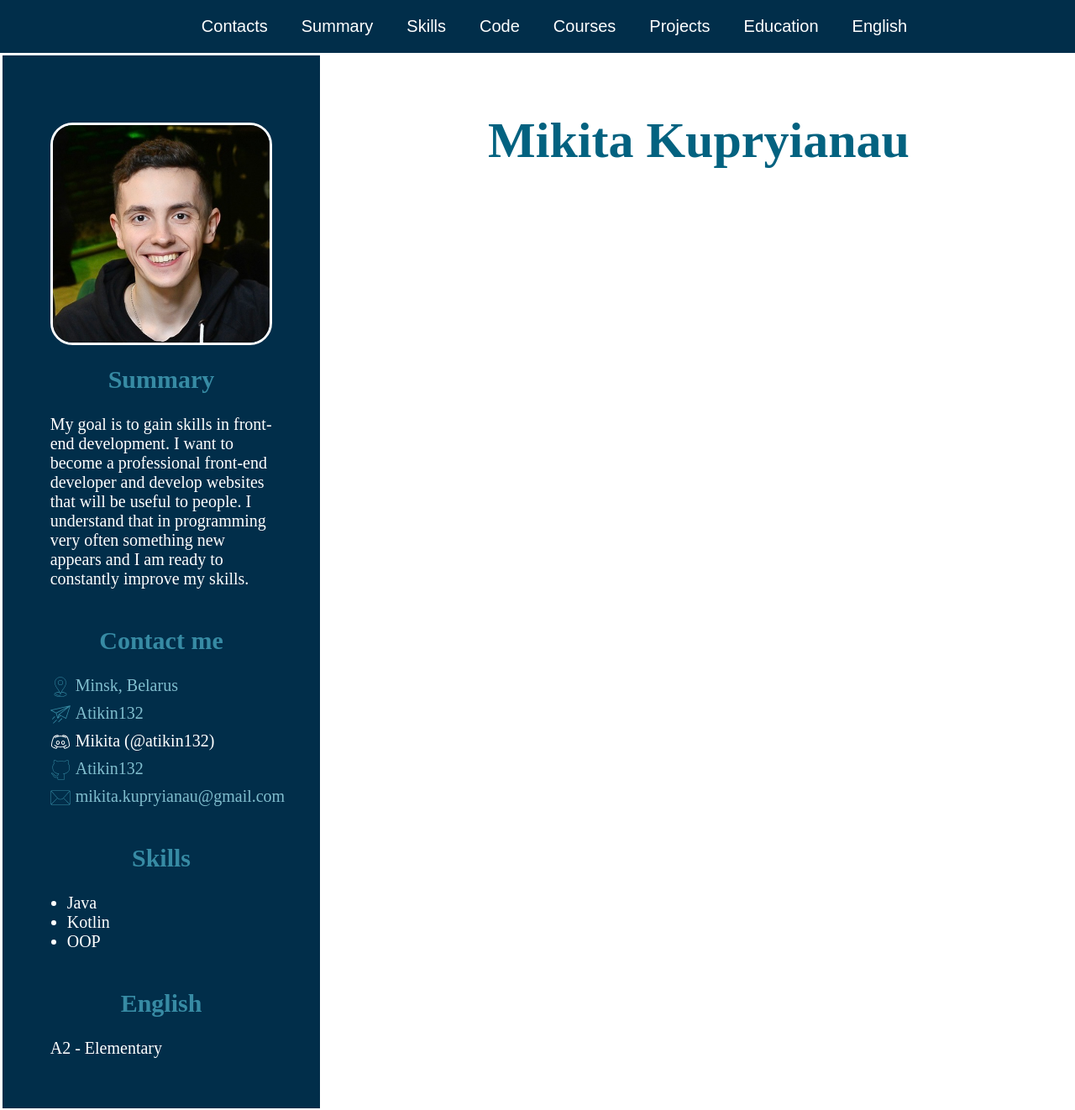
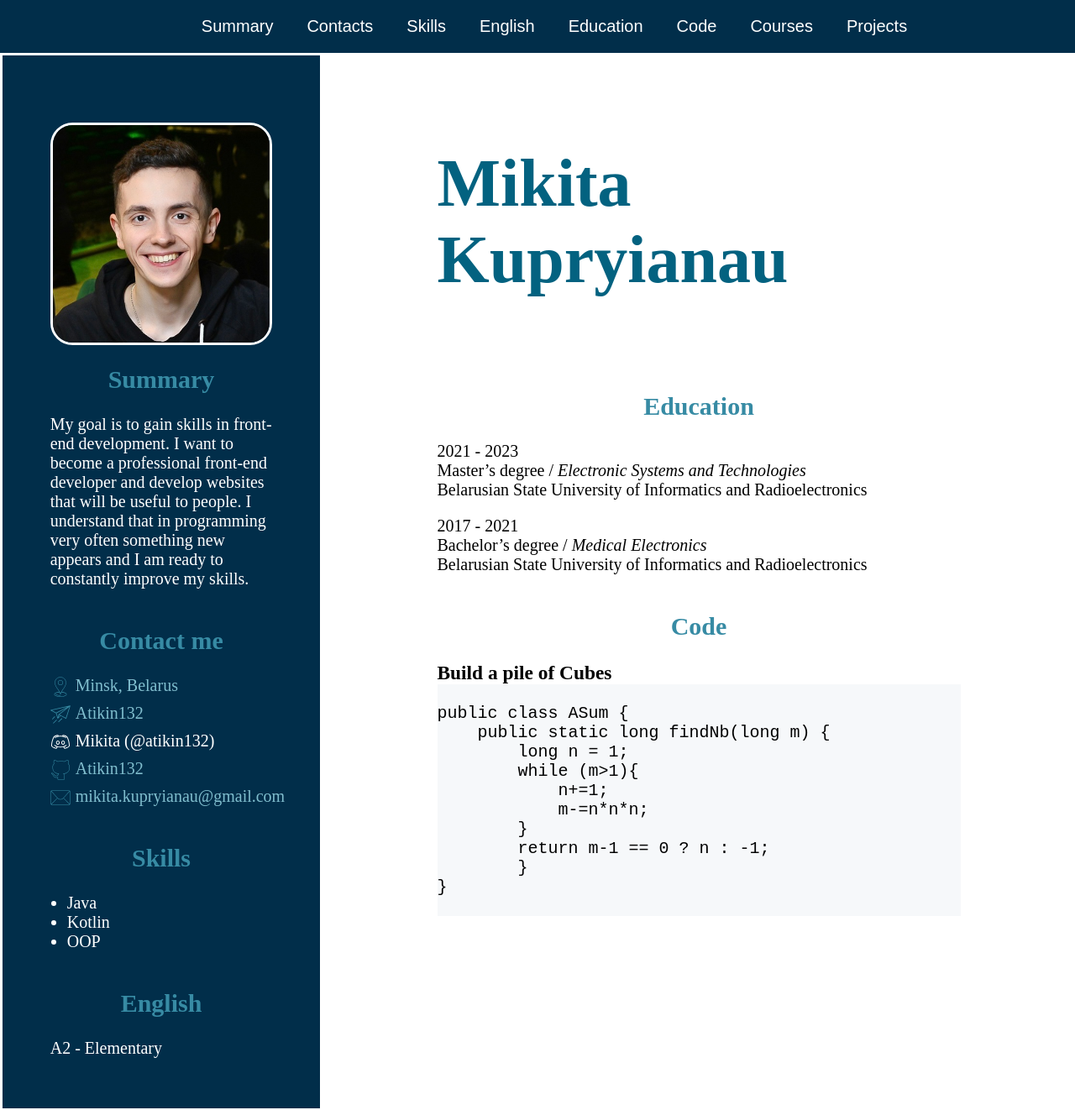
Before and after one commit to Atikin132/rsschool-cv, a plain HTML site: page index.html in a window 1280 px wide. Shown: the top 1322 px of the page at 84% size. Drawn offline with Linux system fonts and the light colour scheme.

Commit message:
feat: add education, code

```diff
--- a/index.html
+++ b/index.html
@@ -14,20 +14,20 @@
         <div class="container header-container">
             <nav class="nav">
                 <ul class="nav-list">
+                    <li class="nav-item"><a href="#summary" class="nav-link"><span class="nav-span">Summary</span></a>
+                    </li>
                     <li class="nav-item"><a href="#contacts" class="nav-link"><span class="nav-span">Contacts</span></a>
-                    </li>
-                    <li class="nav-item"><a href="#summary" class="nav-link"><span class="nav-span">Summary</span></a>
                     </li>
                     <li class="nav-item"><a href="#skills" class="nav-link"><span class="nav-span">Skills</span></a>
                     </li>
+                    <li class="nav-item"><a href="#english" class="nav-link"><span class="nav-span">English</span></a>
+                    </li>
+                    <li class="nav-item"><a href="#education" class="nav-link"><span
+                                class="nav-span">Education</span></a></li>
                     <li class="nav-item"><a href="#code" class="nav-link"><span class="nav-span">Code</span></a></li>
                     <li class="nav-item"><a href="#courses" class="nav-link"><span class="nav-span">Courses</span></a>
                     </li>
                     <li class="nav-item"><a href="#projects" class="nav-link"><span class="nav-span">Projects</span></a>
-                    </li>
-                    <li class="nav-item"><a href="#education" class="nav-link"><span
-                                class="nav-span">Education</span></a></li>
-                    <li class="nav-item"><a href="#english" class="nav-link"><span class="nav-span">English</span></a>
                     </li>
                 </ul>
             </nav>
@@ -70,9 +70,44 @@
                     <p>A2 - Elementary </p>
                 </section>
             </div>
-            <div class="section">
+            <div class="div-experience">
                 <section class="section-profile section" id="profile">
                     <h1 class="section-title">Mikita Kupryianau</h1>
+                </section>
+                <section class="section section-education" id="education">
+                    <h2 class="section-title">Education</h2>
+                    <p>
+                        2021 - 2023
+                        <br>
+                        Master’s degree / <em>Electronic Systems and Technologies</em>
+                        <br>
+                        Belarusian State University of Informatics and Radioelectronics
+                    </p>
+                    <p>
+                        2017 - 2021
+                        <br>
+                        Bachelor’s degree / <em>Medical Electronics</em>
+                        <br>
+                        Belarusian State University of Informatics and Radioelectronics
+                    </p>
+                </section>
+                <section class="section" id="code">
+                    <h2 class="section-title">Code</h2>
+                    <h3 class="code-title">Build a pile of Cubes</h3>
+                    <pre class="code"><code>
+public class ASum {
+    public static long findNb(long m) {
+        long n = 1;
+        while (m>1){
+            n+=1;
+            m-=n*n*n;
+        }
+        return m-1 == 0 ? n : -1;
+        }
+}
+</code>
+</pre>
+                </section>
             </div>
         </div>
     </main>
--- a/style.css
+++ b/style.css
@@ -8,7 +8,7 @@ html {
 
 h1 {
   color: #036280;
-  font-size: 3em;
+  font-size: 4em;
 }
 
 h2 {
@@ -92,8 +92,9 @@ header {
   background-color: #012E4A;
   display: flex;
   flex-direction: column;
-  justify-content: center;
+  justify-content: space-between;
   align-items: center;
+
   border: #fff solid;
 }
 
@@ -167,11 +168,43 @@ header {
   margin-bottom: 40px;
 }
 
+/* .div-info {
+  width: 30%;
+  background-color: #012E4A;
+  display: flex;
+  flex-direction: column;
+  justify-content: center;
+  align-items: center;
+  border: #fff solid;
+} */
+
+.div-experience {
+  color: #000;
+  width: 70%;
+  display: flex;
+  flex-direction: column;
+  align-items: center;
+  border: #fff solid;
+}
+
 .section-profile {
-  width: 100%;
+  display: flex;
+  height: 30%;
+  justify-content: center;
+  align-items: center;
   padding-top: 20px;
-  text-align: center;
 }
+
+.code-title {
+  margin: 0;
+}
+
+.code {
+  background-color: #f6f8fa;
+  margin-right: 100px;
+  margin: 0px;
+}
+
 
 
 
```
